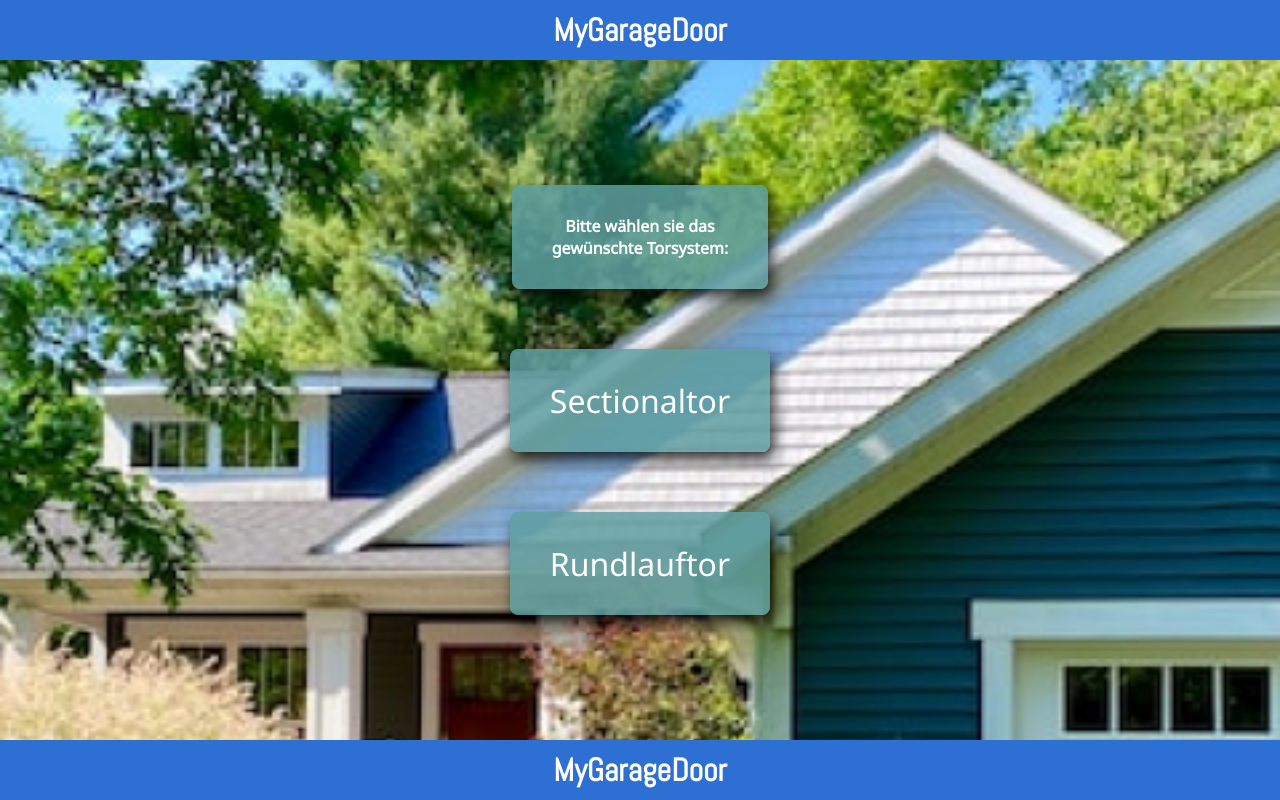
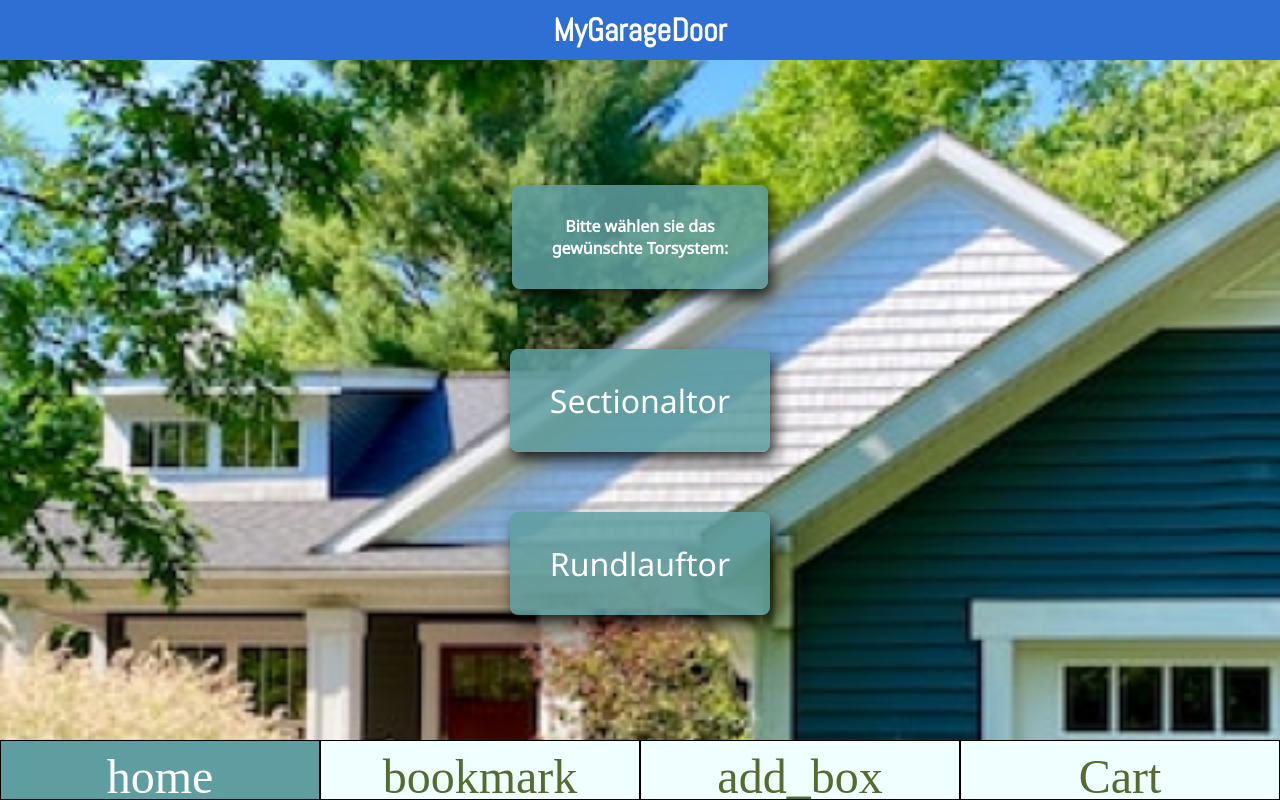
Before and after one commit to FrankOelsch/capstone-project, a React (Create React App) app: page / in a window 1280 px wide. Built offline with nearby package versions, Linux system fonts and the light colour scheme.

Commit message:
new page Config2, NavLinks in Footer

```diff
--- a/src/App.js
+++ b/src/App.js
@@ -1,6 +1,7 @@
 import { Routes, Route } from "react-router-dom";
 import Cart from "./pages/Cart";
 import Config from "./pages/Config";
+import Config2 from "./pages/Config2";
 import Home from "./pages/Home";
 
 function App() {
@@ -8,6 +9,7 @@ function App() {
     <Routes>
       <Route path="/" element={<Home />} />
       <Route path="/config" element={<Config />} />
+      <Route path="/config2" element={<Config2 />} />
       <Route path="/cart" element={<Cart />} />
       <Route path="*" element={<h1>Diese Seite existiert nicht</h1>} />
     </Routes>
--- a/src/GlobalStyle.js
+++ b/src/GlobalStyle.js
@@ -25,13 +25,16 @@ const GlobalStyle = createGlobalStyle`
         url(${NotoSans}) format('woff');
   }
 
-  * {
+  *,
+  ::before,
+  ::after {
     box-sizing: border-box;
     margin: 0;
     padding: 0;
   }
 
   body {
+    position: relative;
     height: 100%;
     background-color: antiquewhite;
     font-family: 'Noto Sans', 'Segoe UI', 'Roboto', 'Oxygen',
--- a/src/components/Footer.js
+++ b/src/components/Footer.js
@@ -1,9 +1,17 @@
+import { NavLink } from "react-router-dom";
 import styled from "styled-components";
 
 export default function Footer() {
   return (
     <StyledFooter>
-      <StyledH1>MyGarageDoor</StyledH1>
+      <StyledNav>
+        <StyledNavLink to="/" end>
+          home
+        </StyledNavLink>
+        <StyledNavLink to="/config">bookmark</StyledNavLink>
+        <StyledNavLink to="/config2">add_box</StyledNavLink>
+        <StyledNavLink to="/cart">Cart</StyledNavLink>
+      </StyledNav>
     </StyledFooter>
   );
 }
@@ -13,7 +21,6 @@ const StyledFooter = styled.footer`
   bottom: 0;
   width: 100%;
   height: 60px;
-  padding: 10px;
   background-color: hsl(216, 65%, 50%);
   color: white;
   z-index: 2;
@@ -24,3 +31,38 @@ const StyledH1 = styled.h1`
   font-size: 32px;
   text-align: center;
 `;
+
+const StyledNav = styled.nav`
+  width: 100%;
+  display: flex;
+  justify-content: center;
+  align-items: center;
+  flex-direction: row;
+`;
+
+const StyledNavLink = styled(NavLink)`
+  height: 60px;
+  width: 25%;
+  text-align: center;
+  background-color: azure;
+  padding-top: 8px;
+  text-decoration: none;
+  border: black solid 1px;
+  transition: 0.5s;
+
+  font-family: "Material Symbols Outlined";
+  font-size: 48px;
+  font-variation-settings: "FILL" 0, "wght" 400, "GRAD" 0, "opsz" 48;
+  color: darkolivegreen;
+
+  &.active {
+    font-variation-settings: "FILL" 1, "wght" 400, "GRAD" 0, "opsz" 48;
+    background-color: cadetblue;
+    color: white;
+  }
+
+  &:hover {
+    background-color: cadetblue;
+    color: white;
+  }
+`;
--- /dev/null
+++ b/src/pages/Config2.js
@@ -0,0 +1,26 @@
+import styled from "styled-components";
+import Footer from "../components/Footer";
+import Header from "../components/Header";
+
+export default function Config2() {
+  return (
+    <>
+      <Header />
+      <Container>
+        <h1>Config2 Is Under Construction</h1>
+      </Container>
+      <Footer />
+    </>
+  );
+}
+
+const Container = styled.div`
+  height: 100%;
+  min-height: 100vh;
+  display: flex;
+  flex-direction: column;
+  flex-wrap: nowrap;
+  align-items: center;
+  justify-content: center;
+  text-align: center;
+`;
```
